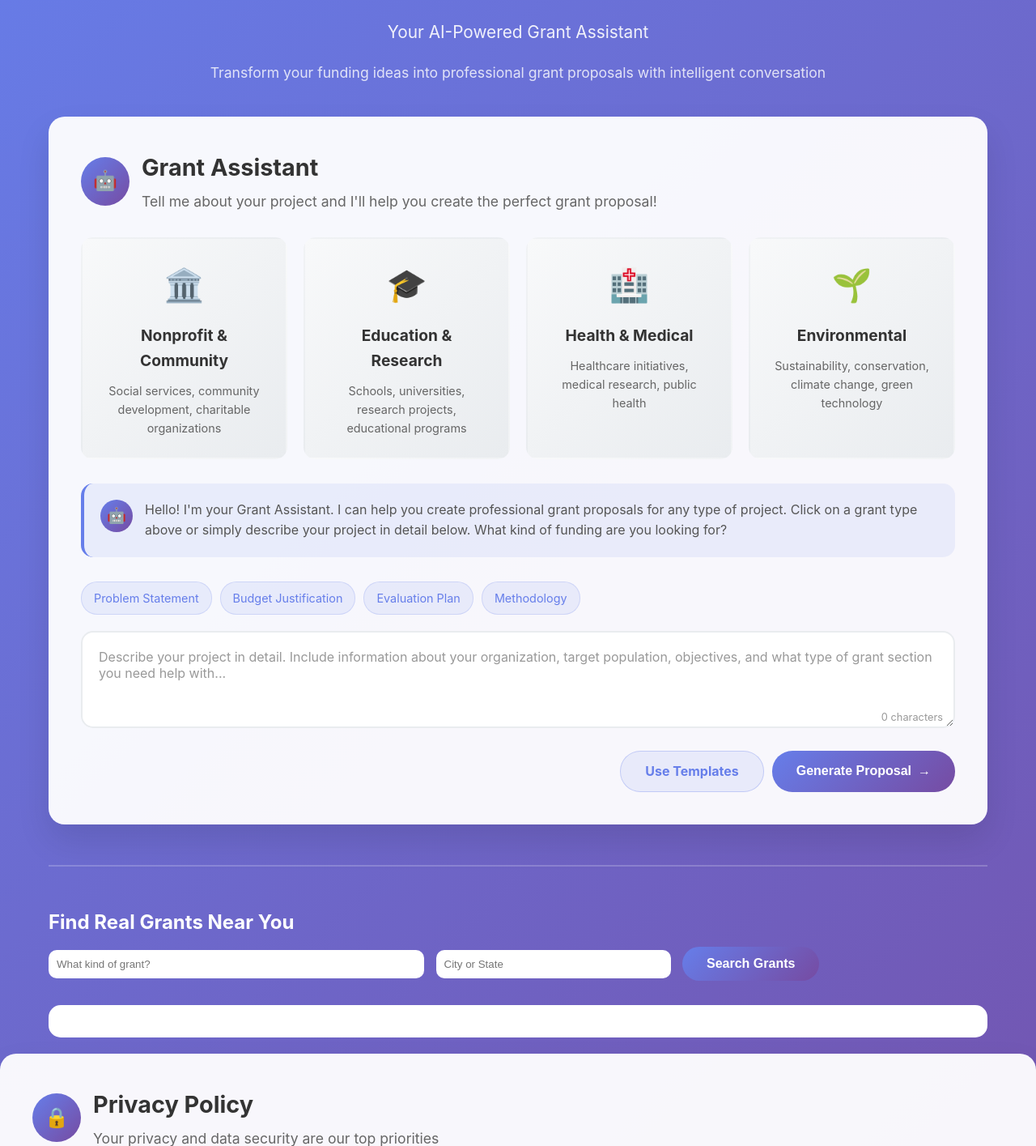
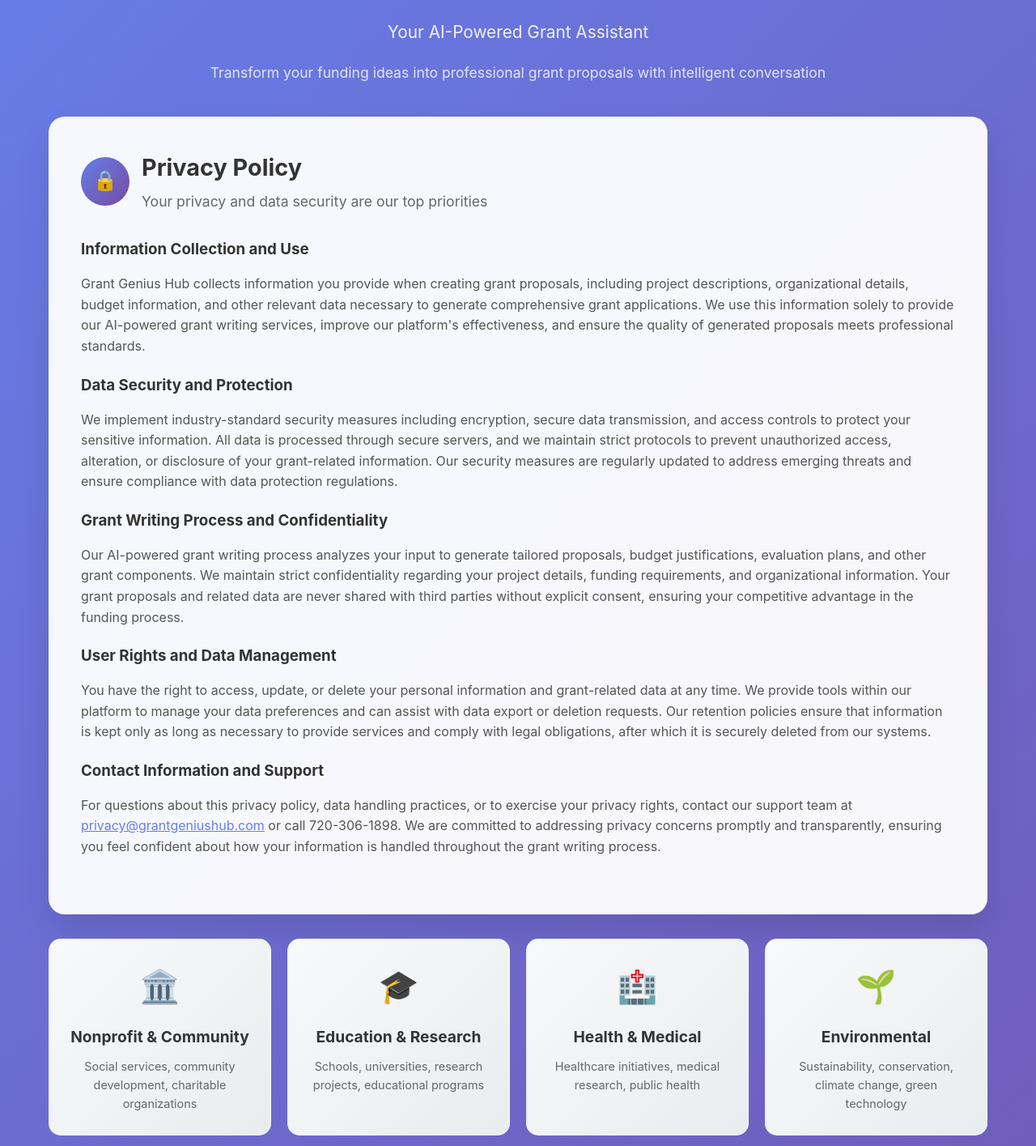
Before and after one commit to voycebutler18/GrantGenius-, a Flask app: page / in a window 1280 px wide. Shown: the part 215-1630 px from the top of the page at 81% size. Run offline with Flask 3, Linux system fonts and the light colour scheme.

Commit message:
Update index.html

```diff
--- a/templates/index.html
+++ b/templates/index.html
@@ -602,14 +602,41 @@
         </div>
 
         <div class="main-card">
-            <div class="assistant-header">
-                <div class="assistant-avatar">🤖</div>
-                <div class="assistant-info">
-                    <h2>Grant Assistant</h2>
-                    <p>Tell me about your project and I'll help you create the perfect grant proposal!</p>
-                </div>
-            </div>
+    <div class="assistant-header">
+        <div class="assistant-avatar">🔒</div>
+        <div class="assistant-info">
+            <h2>Privacy Policy</h2>
+            <p>Your privacy and data security are our top priorities</p>
+        </div>
+    </div>
 
+    <div style="margin-bottom: 30px;">
+        <h3 style="color: #333; margin-bottom: 15px;">Information Collection and Use</h3>
+        <p style="color: #555; line-height: 1.6; margin-bottom: 20px;">
+            Grant Genius Hub collects information you provide when creating grant proposals, including project descriptions, organizational details, budget information, and other relevant data necessary to generate comprehensive grant applications. We use this information solely to provide our AI-powered grant writing services, improve our platform's effectiveness, and ensure the quality of generated proposals meets professional standards.
+        </p>
+
+        <h3 style="color: #333; margin-bottom: 15px;">Data Security and Protection</h3>
+        <p style="color: #555; line-height: 1.6; margin-bottom: 20px;">
+            We implement industry-standard security measures including encryption, secure data transmission, and access controls to protect your sensitive information. All data is processed through secure servers, and we maintain strict protocols to prevent unauthorized access, alteration, or disclosure of your grant-related information. Our security measures are regularly updated to address emerging threats and ensure compliance with data protection regulations.
+        </p>
+
+        <h3 style="color: #333; margin-bottom: 15px;">Grant Writing Process and Confidentiality</h3>
+        <p style="color: #555; line-height: 1.6; margin-bottom: 20px;">
+            Our AI-powered grant writing process analyzes your input to generate tailored proposals, budget justifications, evaluation plans, and other grant components. We maintain strict confidentiality regarding your project details, funding requirements, and organizational information. Your grant proposals and related data are never shared with third parties without explicit consent, ensuring your competitive advantage in the funding process.
+        </p>
+
+        <h3 style="color: #333; margin-bottom: 15px;">User Rights and Data Management</h3>
+        <p style="color: #555; line-height: 1.6; margin-bottom: 20px;">
+            You have the right to access, update, or delete your personal information and grant-related data at any time. We provide tools within our platform to manage your data preferences and can assist with data export or deletion requests. Our retention policies ensure that information is kept only as long as necessary to provide services and comply with legal obligations, after which it is securely deleted from our systems.
+        </p>
+
+        <h3 style="color: #333; margin-bottom: 15px;">Contact Information and Support</h3>
+        <p style="color: #555; line-height: 1.6;">
+            For questions about this privacy policy, data handling practices, or to exercise your privacy rights, contact our support team at <a href="mailto:privacy@grantgeniushub.com" style="color: #667eea;">privacy@grantgeniushub.com</a> or call 720-306-1898. We are committed to addressing privacy concerns promptly and transparently, ensuring you feel confident about how your information is handled throughout the grant writing process.
+        </p>
+    </div>
+</div>
             <div class="categories">
                 <div class="category" onclick="selectCategory('nonprofit')">
                     <div class="category-icon">🏛️</div>
```
